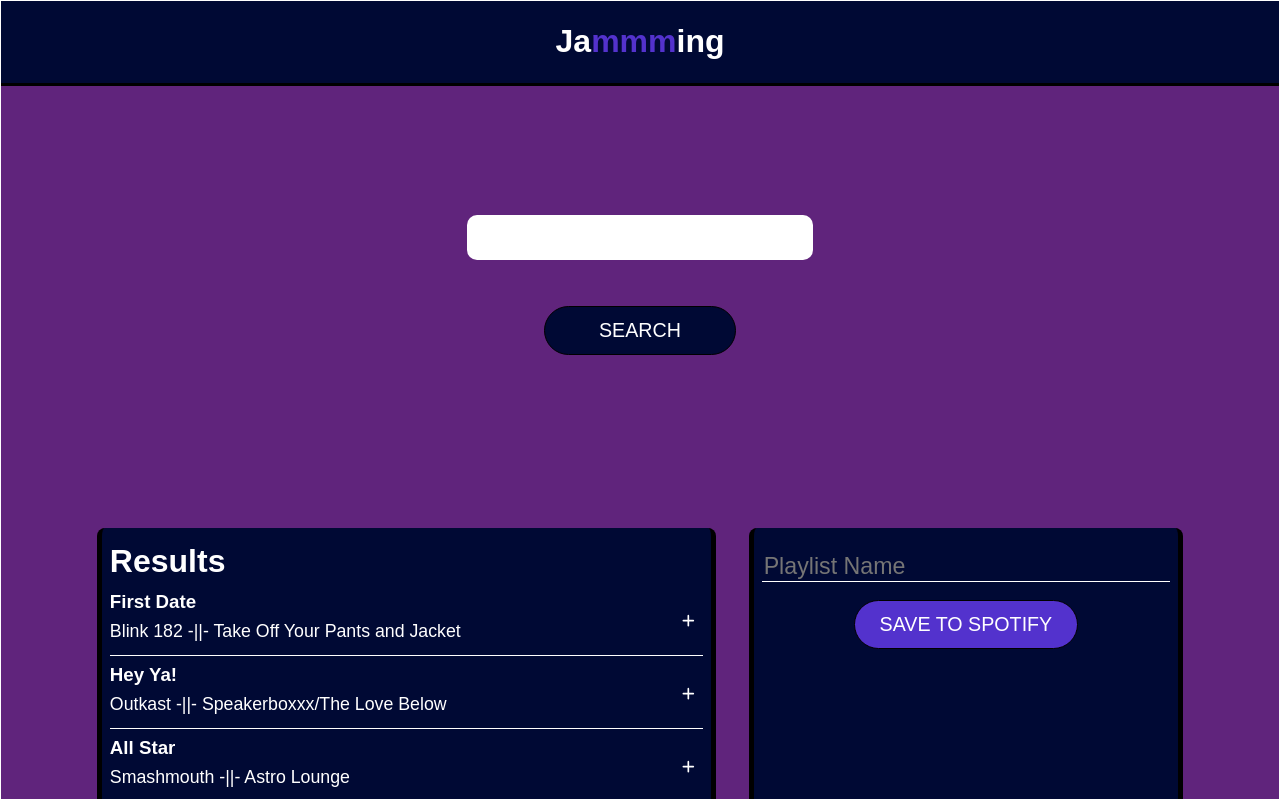
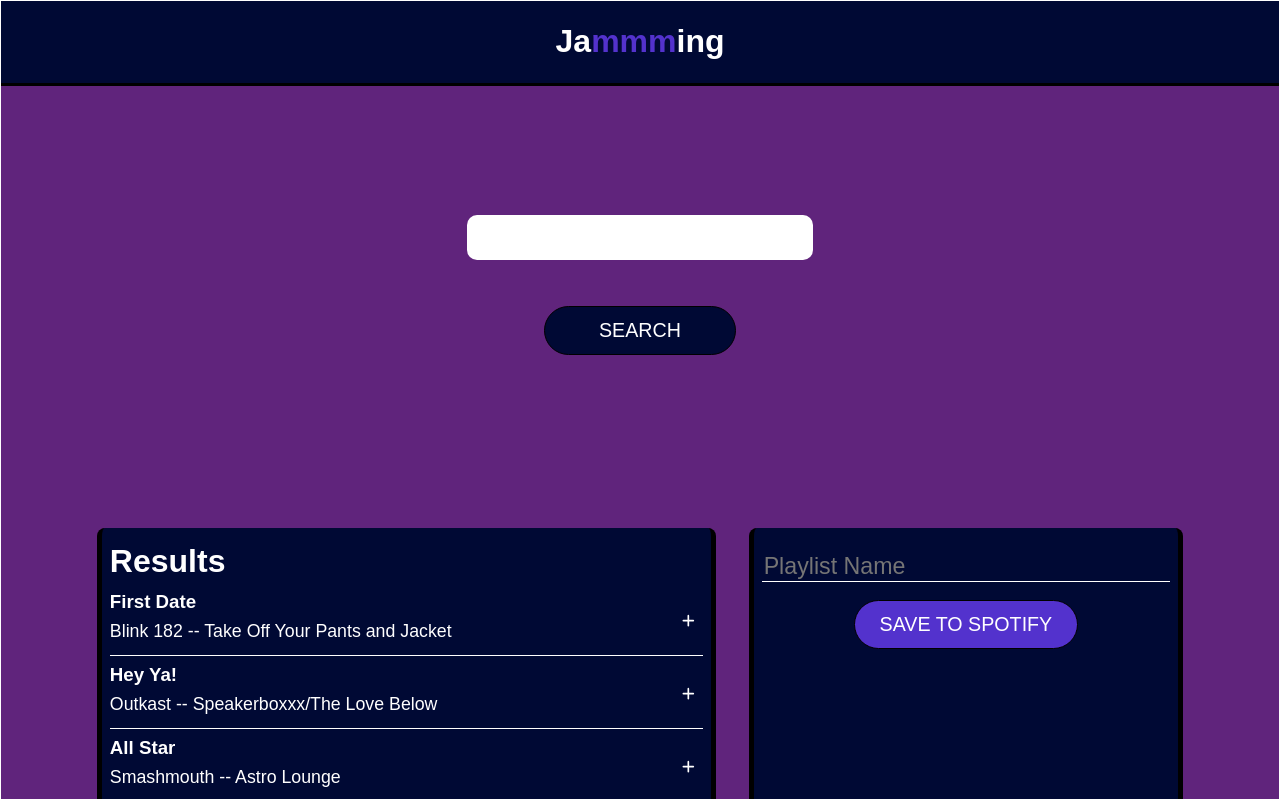
Before and after one commit to memelopez/Jamming, a React (Create React App) app: page / in a window 1280 px wide. Built offline with nearby package versions, Linux system fonts and the light colour scheme.

Commit message:
Add slight change in artist and album line

```diff
--- a/src/components/track/Track.js
+++ b/src/components/track/Track.js
@@ -14,7 +14,7 @@
     <li className={styles.trackContainer}>
       <div className={styles.trackInfo}>
         <h3 className={styles.trackName}>{props.name}</h3>
-        <p className={styles.trackArtistAlbum}>{`${props.artist} -||- ${props.album}`}</p>
+        <p className={styles.trackArtistAlbum}>{`${props.artist} -- ${props.album}`}</p>
       </div>
       <div className={styles.addDeleteBtnContainer}>
         <button aria-label={`${props.addOrDeleteSign?'Add':'Delete'} song`} className={styles.addDeleteBtn}>
```
